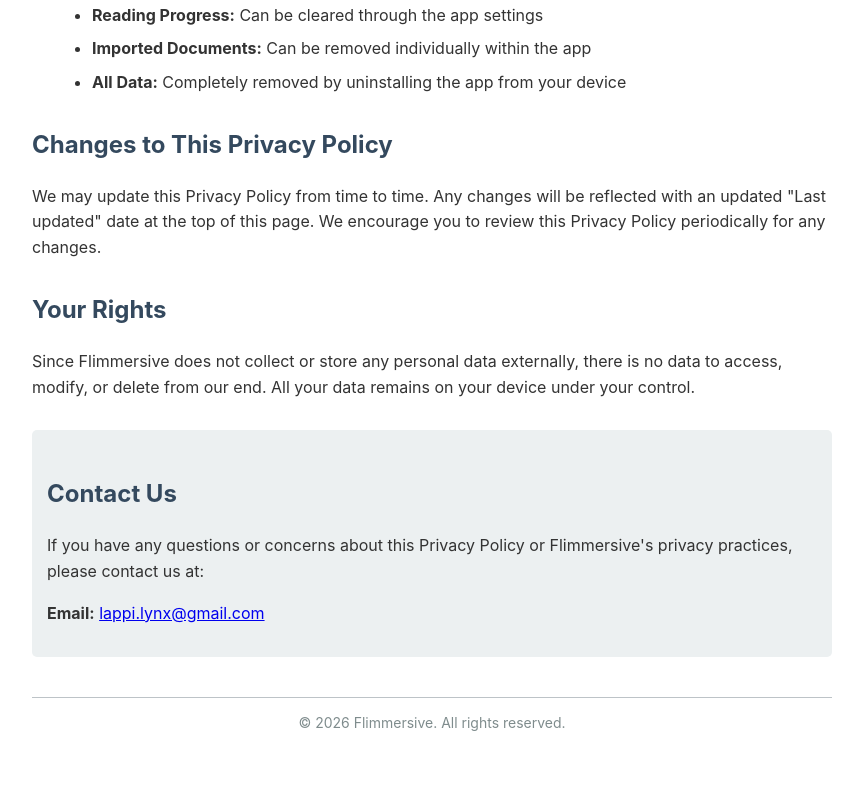
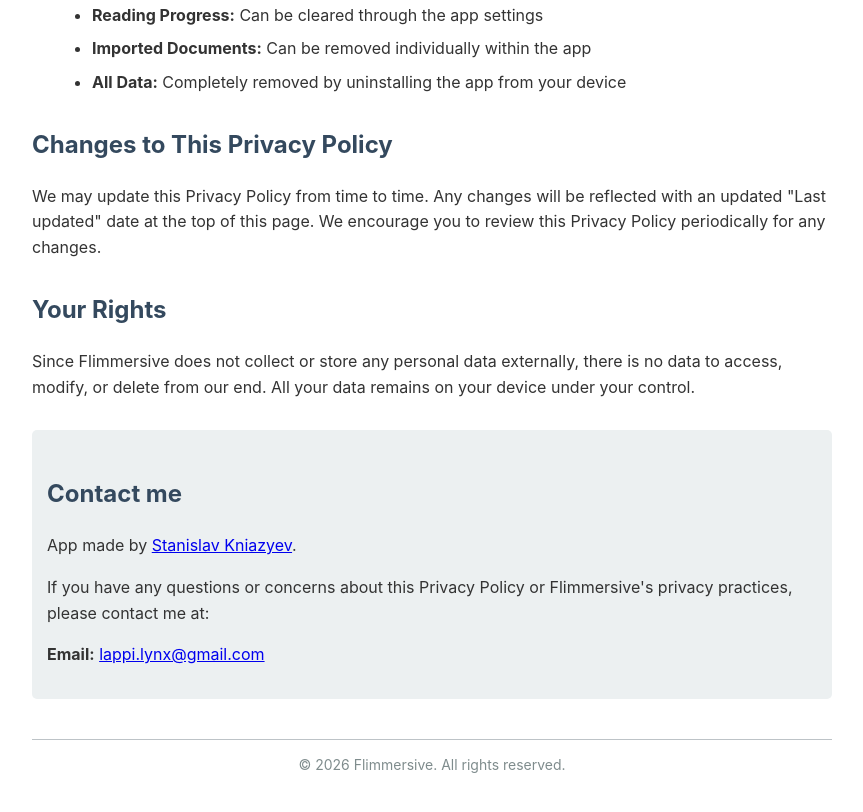
Before and after one commit to lappi-lynx/flimmersive-privacy, a plain HTML site: page index.html in a window 1280 px wide. Shown: the part 1999-2811 px from the top of the page, without its empty margins (208-1071 px from the left). Drawn offline with Linux system fonts and the light colour scheme.

Commit message:
Update contact section in index.html

```diff
--- a/index.html
+++ b/index.html
@@ -105,8 +105,9 @@
     <p>Since Flimmersive does not collect or store any personal data externally, there is no data to access, modify, or delete from our end. All your data remains on your device under your control.</p>
 
     <div class="contact">
-        <h2>Contact Us</h2>
-        <p>If you have any questions or concerns about this Privacy Policy or Flimmersive's privacy practices, please contact us at:</p>
+        <h2>Contact me</h2>
+        <p>App made by <a href="https://www.linkedin.com/in/stanislav-knyazev/" target="_blank">Stanislav Kniazyev</a>.</p>
+        <p>If you have any questions or concerns about this Privacy Policy or Flimmersive's privacy practices, please contact me at:</p>
         <p><strong>Email:</strong> <a href="mailto:lappi.lynx@gmail.com">lappi.lynx@gmail.com</a></p>
     </div>
 
```
